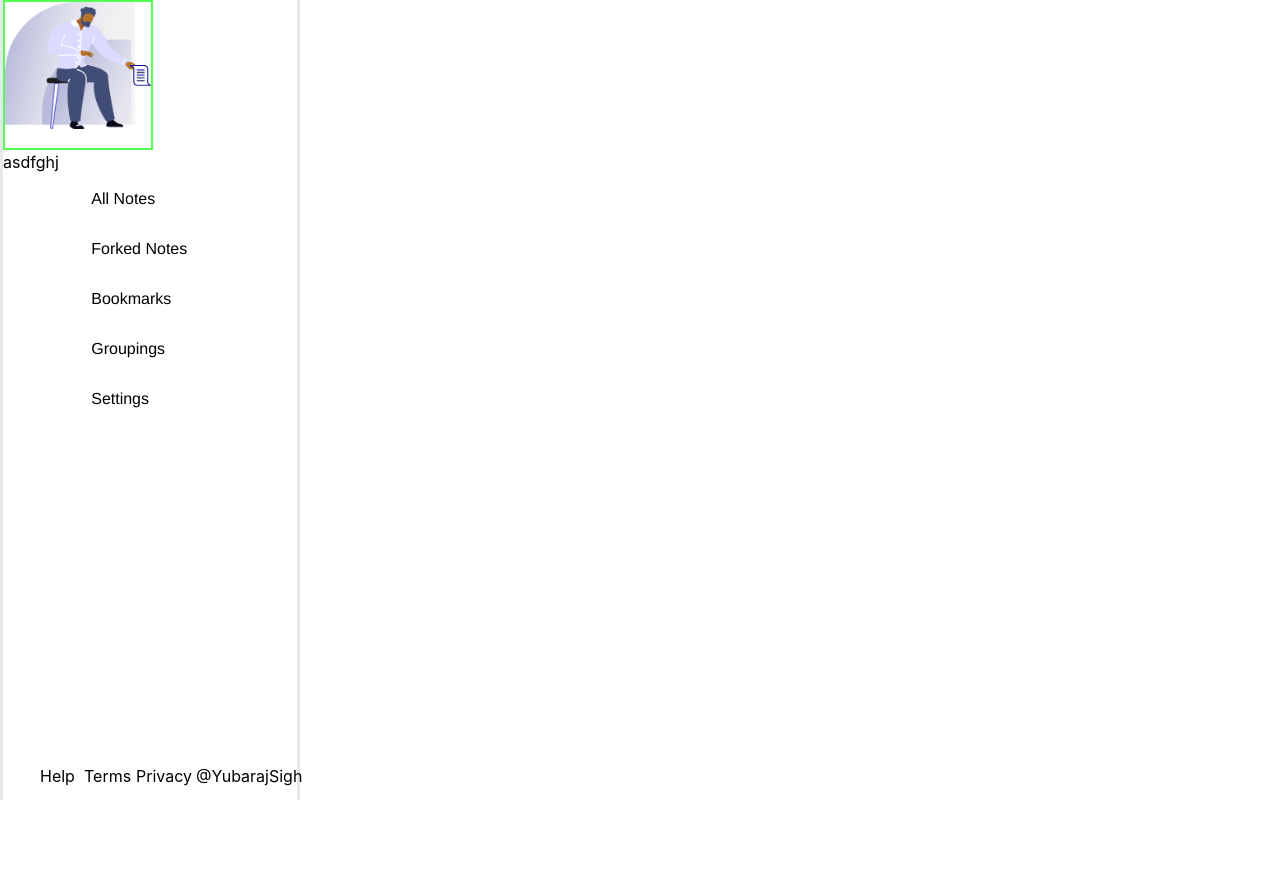
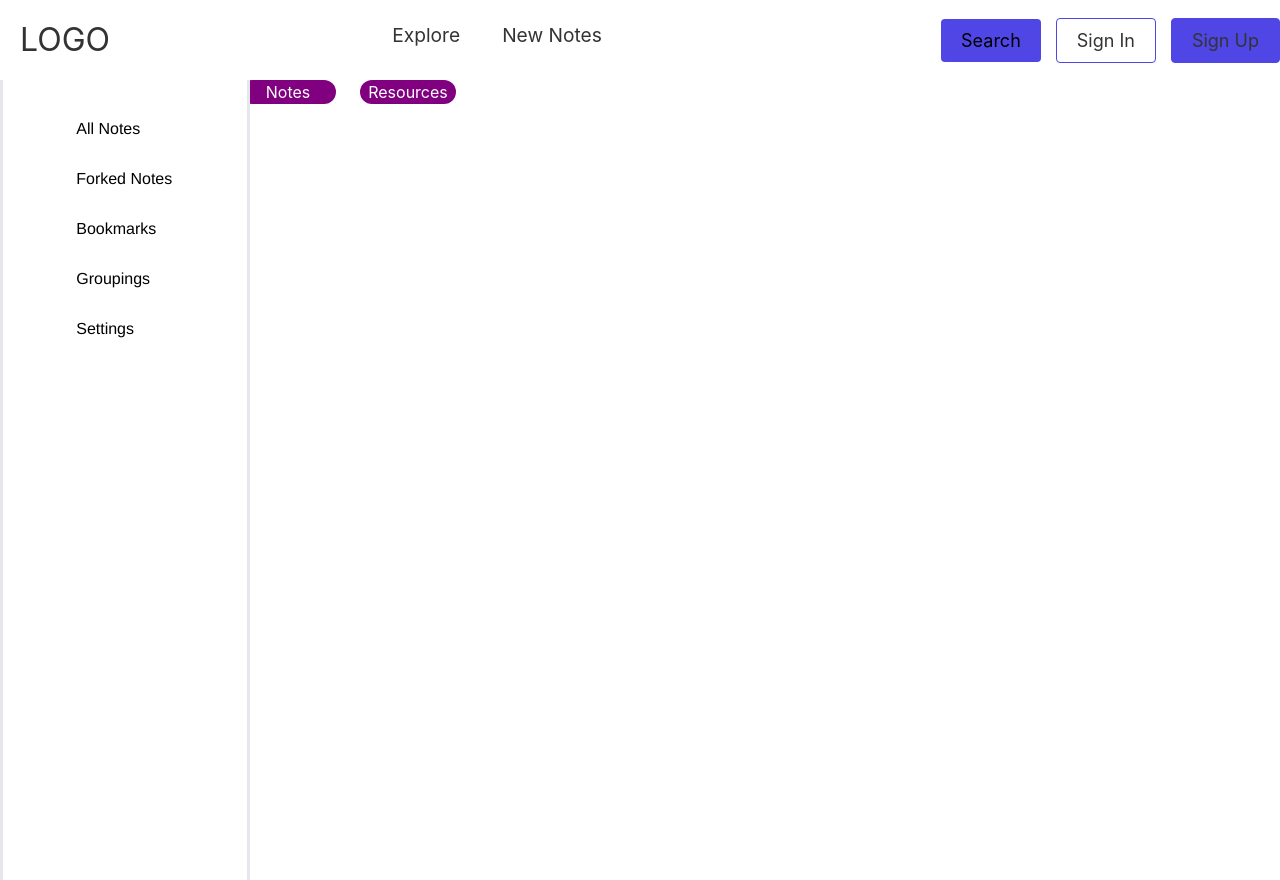
Before and after one commit to Sanjivchy/react-notebook, a React (Create React App) app: page /dashboard in a window 1280 px wide. Before the commit the page ends 800 px from the top, so only its background shows below. Built offline with nearby package versions, Linux system fonts and the light colour scheme.

Commit message:
listing baki xa

```diff
--- a/src/App.js
+++ b/src/App.js
@@ -10,6 +10,8 @@ import Home from './components/pages/home/Home';
 import SignIn from './components/pages/login/SignIn';
 import Newnote from './components/pages/newnote/Newnote';
 import Sidebar from './components/Sidebar/Sidebar';
+import Cards from './components/Cards/Cards';
+
 
 import dashboard from './components/profile/dashboard';
 
@@ -17,7 +19,7 @@ function App() {
   return (
     <Router>
 
-      {/* <Navbar/> */}
+      <Navbar/>
 
 
         <Switch>
@@ -26,6 +28,8 @@ function App() {
           <Route path="/Newnote" component={Newnote}/>
           <Route path="/SignIn" component={SignIn}/>
           <Route path="/dashboard" component={dashboard}/>
+          <Route path="/card" component={Cards}/>
+
         </Switch>
     </Router>
 
--- /dev/null
+++ b/src/components/Cards/Cards.css
@@ -0,0 +1,17 @@
+/* .body {
+    max-width: 900px;
+    max-height: fit-content;
+    margin: 20px auto;
+
+
+}
+.sub-content{
+    max-width: 400px;
+    max-height: 100%;
+    margin: 20px 1px;
+    display: flex;
+    justify-content: space-evenly;
+    align-items: center;
+    padding: 0px;
+
+} */
--- /dev/null
+++ b/src/components/Cards/Cards.js
@@ -0,0 +1,22 @@
+import React from 'react'
+import { Link } from 'react-router-dom'
+import './Cards.css'
+
+function Cards() {
+    return (
+        <div className="body">
+            <div className="container mx-auto ">
+{
+                <div className="flex justify-start space-x-6 ml-60 sm:ml-60 lg:ml-60 ">
+                 <Link to='#' className="w-24 flex justify-center " style={{color:"white", backgroundColor:"purple", borderRadius:'30px'}} > Notes</Link>
+                 <Link to='/' className="w-24 flex justify-center" style={{color:"white", backgroundColor:"purple", borderRadius:'30px'}}  > Resources</Link>
+                </div>
+          }
+
+            </div>
+
+        </div>
+    )
+}
+
+export default Cards
--- a/src/components/Sidebar/Sidebar.css
+++ b/src/components/Sidebar/Sidebar.css
@@ -1,7 +1,7 @@
 .Bar{
     position: absolute;
     height: 100%;
-    width: 300px;
+    width: 250px;
     /* padding-bottom: 15rem; */
 
     text-decoration: black;
--- a/src/components/Sidebar/Sidebar.js
+++ b/src/components/Sidebar/Sidebar.js
@@ -10,13 +10,10 @@ import {Link} from 'react-router-dom'
 function Sidebar() {
     return (
         <div className="Bar">
-        <div className="sideline">
-        <img src={Img1} alt="iamges"/>
-          {/* <div className="self-center w-7/12 max-w-2xl row-start-1 ml-4 md:w-8/10 justify-self-center md:row-end-1"> */}
-          </div>
-          <span>asdfghj</span>
-        {/* </div> */}
-                        {/* <div className="sideline"></div>  */}
+        {/* <div className="sideline">
+        {/* <img src={Img1} alt="iamges"/>
+        </div> */}
+
 
 <br />
             <ul className="SidebarList">
@@ -32,12 +29,16 @@ function Sidebar() {
                         <div id="title"> {val.title} </div>
 
 
+
                     </li>
 
                     );
                 })}
+
+
+
             </ul>
-            <div className="footer">
+            {/* <div className="footer">
 
                             <Link to="#" className=" h-8 w-8  ml-10 mb-1 text-center  justify-center  ">Help</Link>
                             <Link to="#" className="h-8 w-8  ml-3 mb-1 text-center  justify-center ">Terms</Link>
@@ -45,7 +46,7 @@ function Sidebar() {
                             <Link to="#" className="h-8 w-8  ml-7 mb-1 text-center  justify-center " >@YubarajSigh</Link>
 
 
-            </div>
+            </div> */}
 
         </div>
     )
--- a/src/components/profile/dashboard.js
+++ b/src/components/profile/dashboard.js
@@ -1,3 +1,4 @@
+import Cards from '../Cards/Cards';
 import Sidebar from '../Sidebar/Sidebar';
 
 
@@ -6,6 +7,9 @@ function dashboard() {
         <div>
            <Sidebar />
 
+
+
+           <Cards />
         </div>
     )
 }
```
